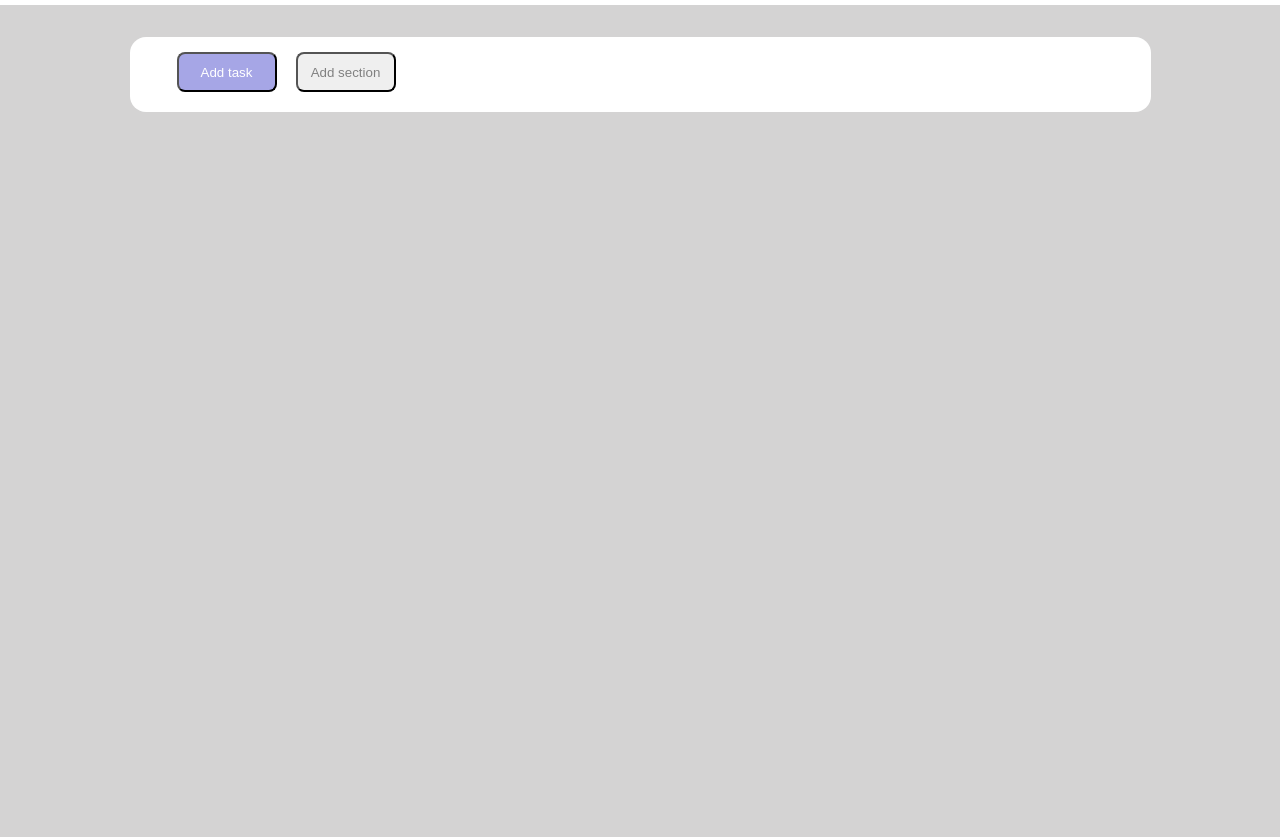
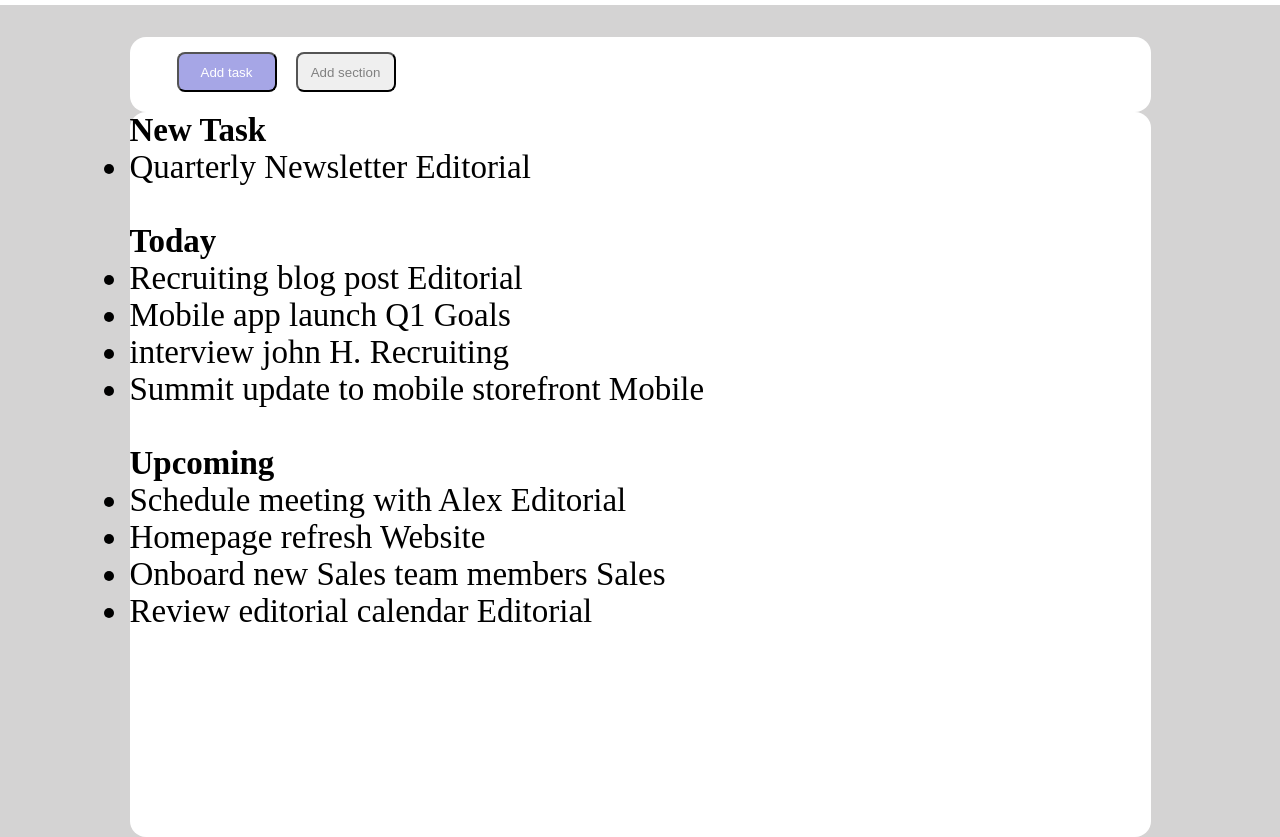
Before and after one commit to FrancescoLoCasto/html-css-toboolist, a plain HTML site: page index.html in a window 1280 px wide. Shown: the part 88-925 px from the top of the page. Before the commit the page ends 800 px from the top, so only its background shows below. Drawn offline with Linux system fonts and the light colour scheme.

Commit message:
Creation list

```diff
--- a/css/style.css
+++ b/css/style.css
@@ -52,5 +52,13 @@ body{
     height: 40px;
     border-radius: .5rem;
     color: gray;
+}
 
+.second-box{
+    width: 1021px;
+    height: 725px;
+    background-color: white;
+    border-radius: 1rem;
+    margin: auto;
+    font-size: 33px;
 }
--- a/index.html
+++ b/index.html
@@ -28,7 +28,53 @@
             </div>
 
             <section class="second-box">
-
+                <div class="List">
+                    <p>
+                        <b>New Task</b>
+                    </p>
+                    <ul class="ul-list">
+                        <li>
+                            Quarterly Newsletter <span class="blue-bg">Editorial</span>
+                        </li>
+                    </ul>
+                    <br>
+                    <p>
+                        <b>Today</b>
+                    </p>
+                    <ul class="ul-list2">
+                        <li>
+                            Recruiting blog post <span class="blue-bg">Editorial</span>
+                        </li>
+                        <li>
+                            Mobile app launch <span class="violet-bg">Q1 Goals</span>
+                        </li>
+                        <li>
+                            interview john H. <span class="green-bg">Recruiting</span>
+                        </li>
+                        <li>
+                            Summit update to mobile storefront <span class="blue-bg">Mobile</span>
+                        </li>
+                    </ul>
+                    <br>
+                    <p>
+                        <b>Upcoming</b>
+                    </p>
+                    <ul class="ul-list3">
+                        <li>
+                            Schedule meeting with Alex <span class="blue-bg">Editorial</span>
+                        </li>
+                        <li>
+                            Homepage refresh <span class="pink-bg">Website</span>
+                        </li>
+                        <li>
+                            Onboard new Sales team members <span class="blue-bg">Sales</span>
+                        </li>
+                        <li>
+                            Review editorial calendar <span class="blue-bg">Editorial</span>
+                        </li>
+                    </ul>
+                    <br>
+                </div>
 
             </section>
         </main>
```
